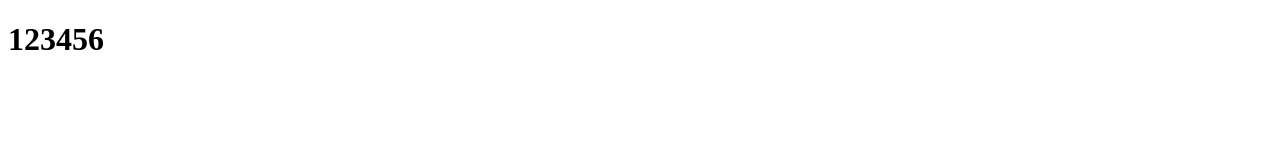
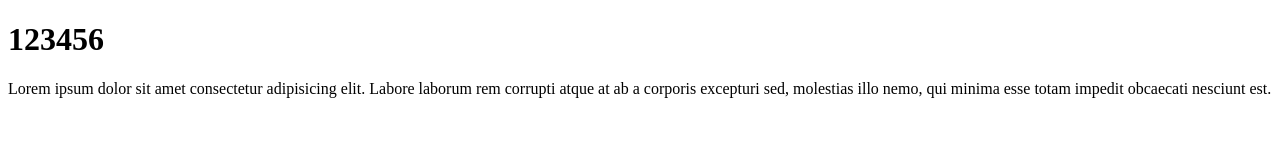
Before and after one commit to JasonHsieh-web/GitTest, a plain HTML site: page index.html in a window 1280 px wide. Drawn offline with Linux system fonts and the light colour scheme.

Commit message:
add lorem

```diff
--- a/index.html
+++ b/index.html
@@ -7,5 +7,6 @@
 </head>
 <body>
     <h1>123456</h1>
+    <p>Lorem ipsum dolor sit amet consectetur adipisicing elit. Labore laborum rem corrupti atque at ab a corporis excepturi sed, molestias illo nemo, qui minima esse totam impedit obcaecati nesciunt est.</p>
 </body>
 </html>
```
